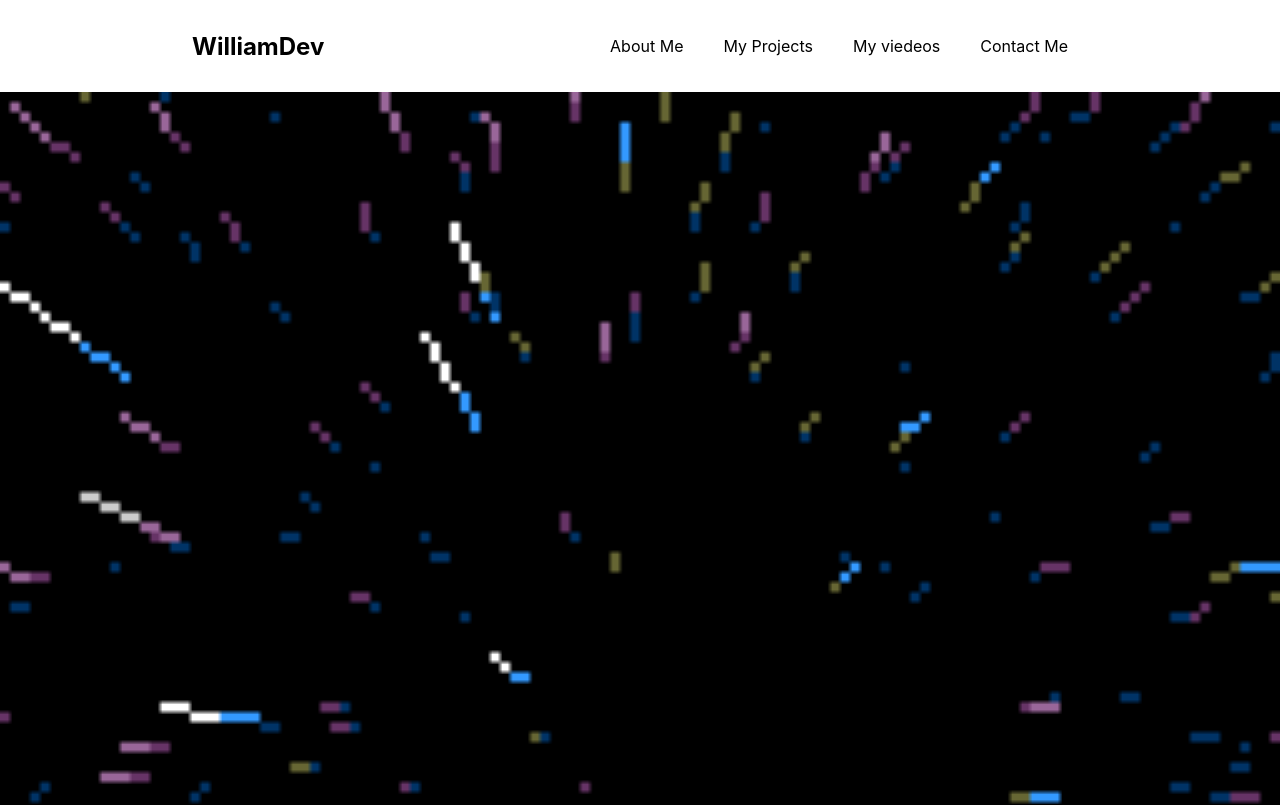
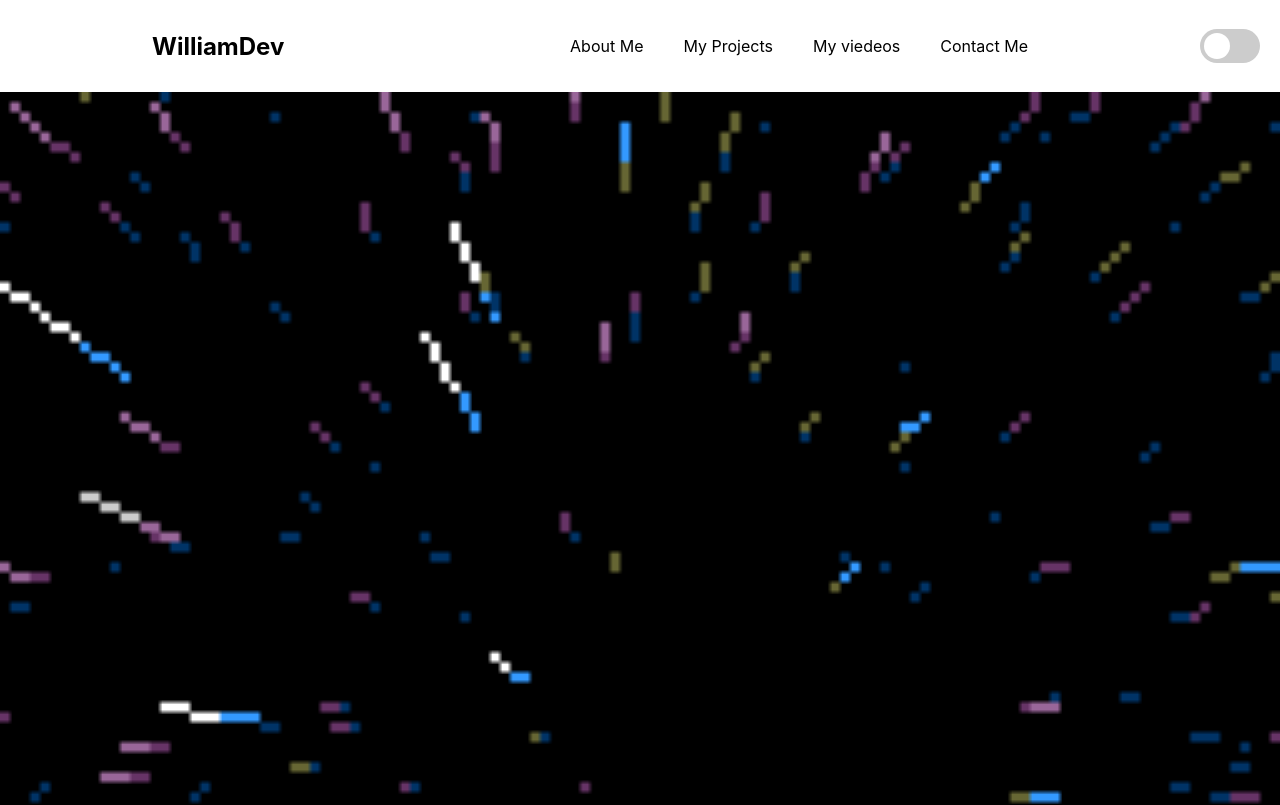
Before and after one commit to williamjparra/portfolio, a React (Create React App) app: page / in a window 1280 px wide. Shown: the top 805 px of the page. Built offline with nearby package versions, Linux system fonts and the light colour scheme.

Commit message:
se agregaron los bottones para activar y desactivar la animacion del header

```diff
--- a/src/components/NavBar.js
+++ b/src/components/NavBar.js
@@ -2,18 +2,9 @@
 import './css/Navbar.css'
 
 function Navbar() {
-    var activeToggle = true
 
-    const changeBehavior = (event) => {
-        var el = document.getElementById("activateElement")
-
-        activeToggle = activeToggle ? false : true
-
-        if(activeToggle) {
-            el.setAttribute("checked", "true")
-        } else {
-            el.removeAttribute("checked")
-        }
+    const changeBehavior = (e) => {
+        console.log(e)
     }
 
     return (
@@ -41,6 +32,12 @@
                     </ul>
                 </div>
             </div>
+            <div className="toggle-container">
+                <label className="switch" onChange={changeBehavior}>
+                    <input type="checkbox" />
+                    <span className="slider round"></span>
+                </label>
+            </div>
         </nav>
     )
 }
--- a/src/components/css/Navbar.css
+++ b/src/components/css/Navbar.css
@@ -24,3 +24,67 @@
 nav .buttons-container .buttons ul li{
     margin: 20px;
 }
+
+.toggle-container {
+    margin-right: 20px;
+}
+
+.switch {
+    position: relative;
+    display: inline-block;
+    width: 60px;
+    height: 34px;
+}
+
+.switch input {
+    opacity: 0;
+    width: 0;
+    height: 0;
+}
+
+.slider {
+    position: absolute;
+    cursor: pointer;
+    top: 0;
+    left: 0;
+    right: 0;
+    bottom: 0;
+    background-color: #ccc;
+    -webkit-transition: .4s;
+    transition: .4s;
+}
+
+.slider:before {
+    position: absolute;
+    content: "";
+    height: 26px;
+    width: 26px;
+    left: 4px;
+    bottom: 4px;
+    background-color: white;
+    -webkit-transition: .4s;
+    transition: .4s;
+}
+
+input:checked + .slider {
+    background-color: #2196F3;
+}
+
+input:focus + .slider {
+    box-shadow: 0 0 1px #2196F3;
+}
+
+input:checked + .slider:before {
+    -webkit-transform: translateX(26px);
+    -ms-transform: translateX(26px);
+    transform: translateX(26px);
+}
+
+/* Rounded sliders */
+.slider.round {
+    border-radius: 34px;
+}
+
+.slider.round:before {
+    border-radius: 50%;
+}
--- a/src/pages/Home.js
+++ b/src/pages/Home.js
@@ -13,14 +13,10 @@
         }
     }
 
-    setMotion = () => {
-        this.state.active ? this.setState({active: false}) : this.setState({active: true})
-    }
-
     render() {
         return(
             <React.Fragment>
-                <div className={this.state.active ? "header-active" : "header-unactive"}>
+                <div className="header-active" >
 
                 </div>
                 <div className="container">
```
Also changed, not shown: 2 other files (tests, documents, lock files or other folders).
